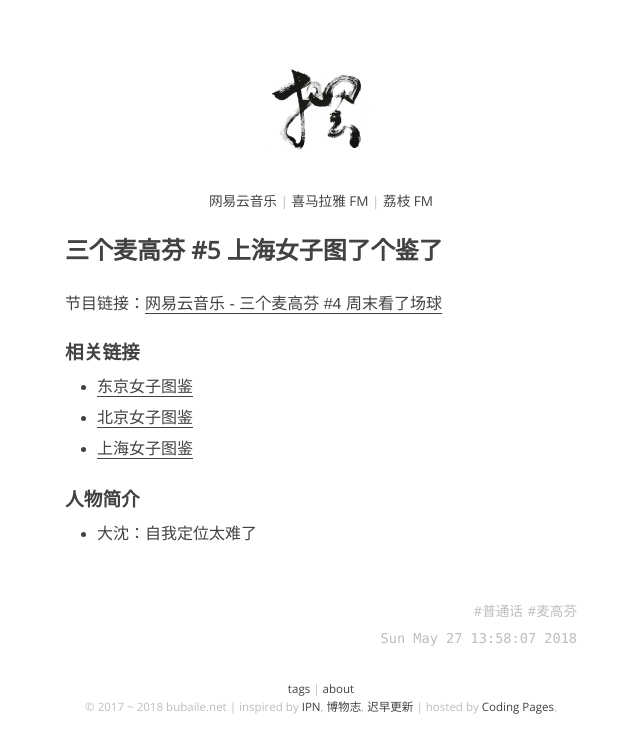
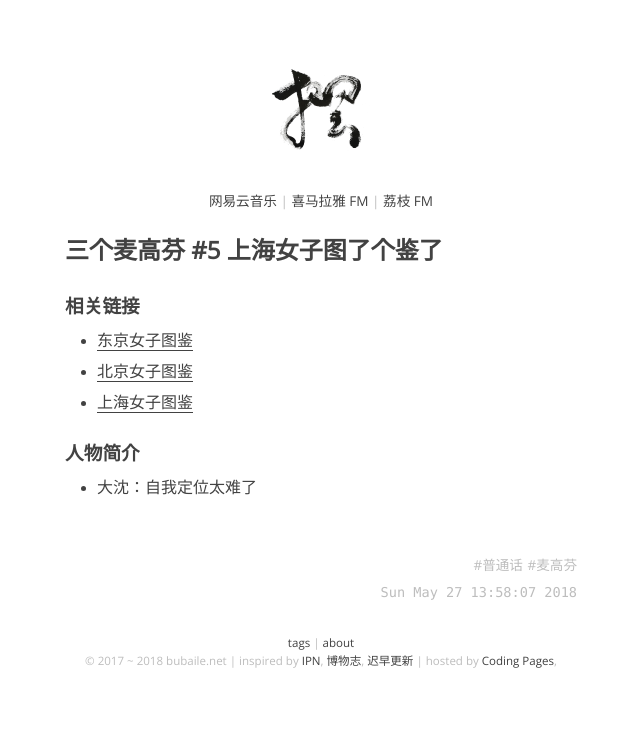
Before and after one commit to onion7878/bubaile.net, a Jekyll site: the page built from _posts/2018-05-27-mgf-dashen-in-shanghai.md, in a window 1280 px wide. Shown: the top 753 px of the page, without its empty margins (319-959 px from the left). Built offline with Jekyll 4.4.1, drawn with Linux system fonts in a browser that asks for light colours.

Commit message:
准备更新节目

```diff
--- a/_posts/2018-05-27-mgf-dashen-in-shanghai.md
+++ b/_posts/2018-05-27-mgf-dashen-in-shanghai.md
@@ -4,11 +4,9 @@ layout: post
 title: "三个麦高芬 #5 上海女子图了个鉴了"
 date: 18-05-27 13:58:07
 tags: [普通话, 麦高芬]
-categories: [draft]
+categories: [podcast]
 
 ---
-
-节目链接：[网易云音乐 - 三个麦高芬 #4 周末看了场球](http://music.163.com/#/program?id=1369357767)
 
 ### 相关链接
 
```
